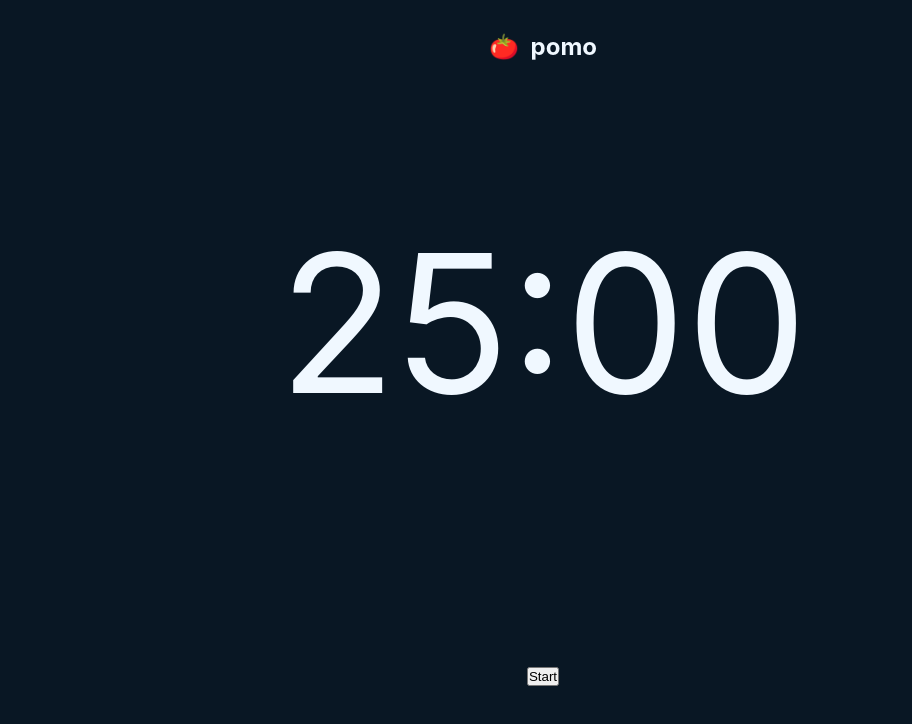
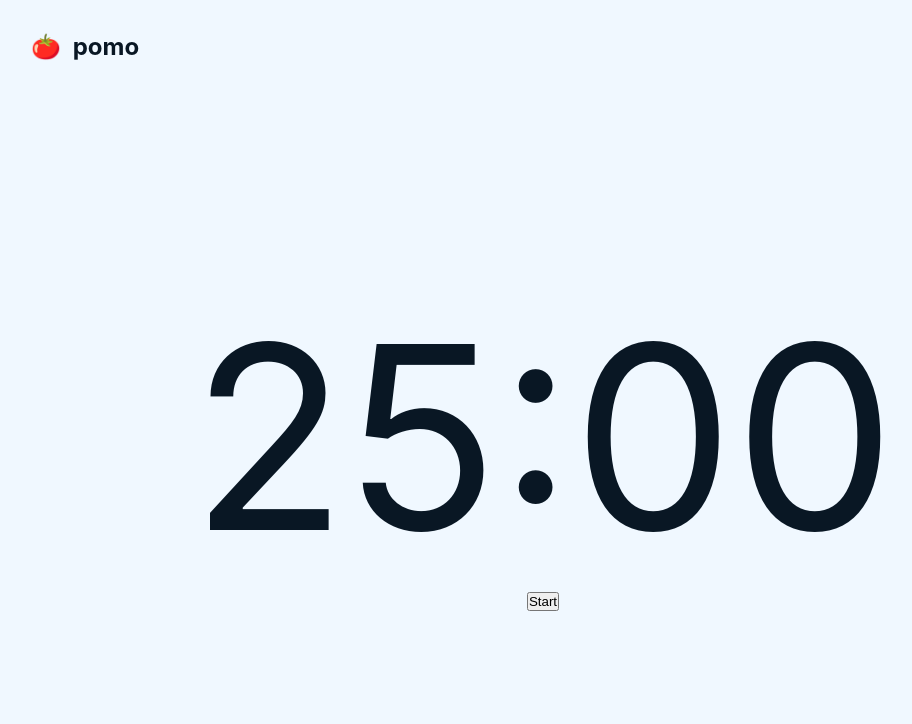
Before and after one commit to ratnakar5938/pomo, a React (Create React App) app: page / in a window 1280 px wide. Shown: the top 724 px of the page, without its empty margins (97-1009 px from the left). Built offline with nearby package versions, Linux system fonts and the light colour scheme.

Commit message:
✨ add darkmode

```diff
--- a/src/App.css
+++ b/src/App.css
@@ -1,12 +1,10 @@
+@import url('https://css.gg/moon.css');
+@import url('https://css.gg/sun.css');
+
 * {
   box-sizing: border-box;
   margin: 0;
   padding: 0;
-}
-
-body {
-  background-color: #091724;
-  color: aliceblue;
 }
 
 .app {
@@ -18,4 +16,15 @@ body {
     'Open Sans', 'Helvetica Neue', sans-serif;
   height: 100vh;
   text-align: center;
+  transition: background-color 0.2s ease, color 0.2s ease;
 }
+
+.app.theme-dark {
+  background-color: #091724;
+  color: aliceblue;
+}
+
+.app.theme-light {
+  background-color: aliceblue;
+  color: #091724;
+}
--- a/src/App.js
+++ b/src/App.js
@@ -1,12 +1,19 @@
-import React from 'react'
+import React, { useState } from 'react'
 import Header from './components/Header'
 import Timer from './components/Timer'
 import './App.css'
 
 const App = () => {
+  const [darkmode, setDarkmode] = useState(JSON.parse(localStorage.getItem('darkmode')))
+
+  function toggleDarkmode(value) {
+    setDarkmode(value)
+    localStorage.setItem('darkmode', JSON.stringify(value))
+  }
+
   return (
-    <div className='app'>
-      <Header />
+    <div className={`${darkmode ? 'theme-dark' : 'theme-light'} app`}>
+      <Header darkmode={darkmode} toggleDarkmode={toggleDarkmode} />
       <Timer />
     </div>
   )
--- a/src/components/Header.js
+++ b/src/components/Header.js
@@ -2,12 +2,26 @@ import React from 'react'
 import styled from 'styled-components'
 
 const Container = styled.div`
+  display: flex;
+  justify-content: space-between;
+  align-items: center;
+
   margin: 0 auto;
   padding: 2em 0;
+  text-align: left;
   width: 80%;
 `
 
-const Header = () => (
+const Header = ({ darkmode, toggleDarkmode }) => {
+  function darkmodeOn() {
+    toggleDarkmode(true)
+  }
+
+  function darkmodeOff() {
+    toggleDarkmode(false)
+  }
+
+  return (
     <header>
       <Container>
         <h2>
@@ -19,8 +33,14 @@ const Header = () => (
           </span>{' '}
           pomo
         </h2>
+        {darkmode ? (
+          <i className='gg-sun' style={{ cursor: 'pointer' }} onClick={darkmodeOff}></i>
+        ) : (
+          <i className='gg-moon' style={{ cursor: 'pointer' }} onClick={darkmodeOn}></i>
+        )}
       </Container>
     </header>
   )
+}
 
 export default Header
--- a/src/components/Timer.js
+++ b/src/components/Timer.js
@@ -2,9 +2,11 @@ import React, { useState, useEffect } from 'react'
 import styled from 'styled-components'
 
 const Clock = styled.div`
-  display: grid;
-  place-items: center;
-  font-size: 12em;
+  display: flex;
+  justify-content: center;
+  align-items: center;
+  flex-direction: column;
+  font-size: 16em;
   text-align: center;
 `
 
@@ -31,17 +33,22 @@ const Timer = ({ min = 25 }) => {
     }
   }, [minutes, running, seconds])
 
+  function start() {
+    setMinutes(minutes - 1)
+    setSeconds(59)
+    setRunning(true)
+  }
+
+  function reset() {
+    setMinutes(min)
+    setSeconds(0)
+    setRunning(false)
+  }
+
   return (
     <Clock>
       {minutes < 10 ? `0${minutes}` : minutes}:{seconds < 10 ? `0${seconds}` : seconds}
-      <button
-        onClick={() => {
-          setMinutes(minutes - 1)
-          setSeconds(59)
-          setRunning(true)
-        }}>
-        Start
-      </button>
+      {running ? <button onClick={reset}>Reset</button> : <button onClick={start}>Start</button>}
     </Clock>
   )
 }
```
Lines whose indentation alone changed are shown as unchanged.
